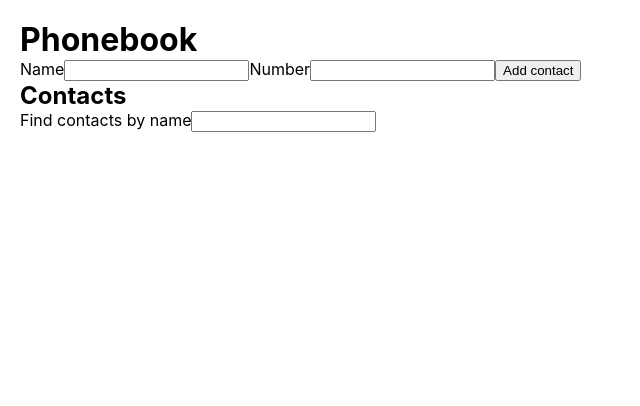
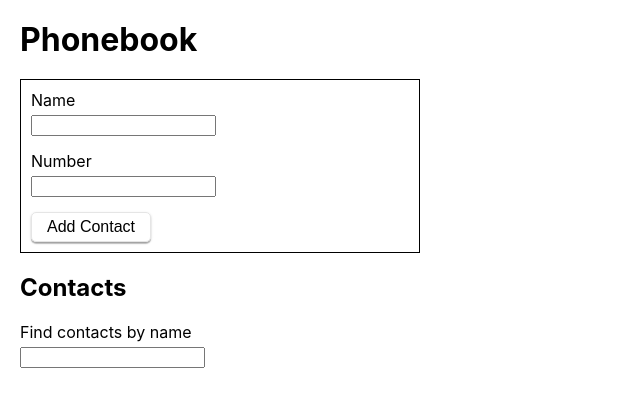
Before and after one commit to AleksandrIvantsov/socks-stock, a React (Create React App) app: page / in a window 1280 px wide. Shown: the top 406 px of the page, without its empty margins (0-640 px from the left). Built offline with nearby package versions, Linux system fonts and the light colour scheme.

Commit message:
Add styles

```diff
--- a/src/components/App.jsx
+++ b/src/components/App.jsx
@@ -1,8 +1,6 @@
 import { nanoid } from 'nanoid';
 import { Component } from 'react';
-import ContactForm from './ContactForm/ContactForm';
-import { ContactList } from './ContactList/ContactList';
-import { Filter } from './Filter/Filter';
+import { ContactForm, ContactList, Filter } from 'components';
 
 class App extends Component {
   state = {
--- a/src/components/ContactForm/ContactForm.jsx
+++ b/src/components/ContactForm/ContactForm.jsx
@@ -1,7 +1,8 @@
 import PropTypes from 'prop-types';
 import { Component } from 'react';
+import { Button, Form, Input, Label } from './ContactForm.styled';
 
-class ContactForm extends Component {
+export class ContactForm extends Component {
   state = {
     name: '',
     number: '',
@@ -25,10 +26,10 @@ class ContactForm extends Component {
 
   render() {
     return (
-      <form onSubmit={this.handleSubmit}>
-        <label htmlFor="name">
+      <Form onSubmit={this.handleSubmit}>
+        <Label htmlFor="name">
           Name
-          <input
+          <Input
             type="text"
             name="name"
             id="name"
@@ -38,10 +39,10 @@ class ContactForm extends Component {
             value={this.state.name}
             onChange={this.handleChange}
           />
-        </label>
-        <label htmlFor="number">
+        </Label>
+        <Label htmlFor="number">
           Number
-          <input
+          <Input
             type="tel"
             name="number"
             id="number"
@@ -51,9 +52,15 @@ class ContactForm extends Component {
             value={this.state.number}
             onChange={this.handleChange}
           />
-        </label>
-        <button type="submit">Add contact</button>
-      </form>
+        </Label>
+        <Button
+          type="submit"
+          onMouseDown={e => (e.target.style.backgroundColor = '#3e7fe9')}
+          onMouseUp={e => (e.target.style.backgroundColor = 'transparent')}
+        >
+          Add contact
+        </Button>
+      </Form>
     );
   }
 }
@@ -61,5 +68,3 @@ class ContactForm extends Component {
 ContactForm.propTypes = {
   onSubmit: PropTypes.func.isRequired,
 };
-
-export default ContactForm;
--- /dev/null
+++ b/src/components/ContactForm/ContactForm.styled.js
@@ -0,0 +1,29 @@
+import styled from '@emotion/styled';
+
+export const Button = styled.button`
+  font-size: 16px;
+  text-transform: capitalize;
+  padding: 5px 15px;
+  margin-right: 10px;
+  border: 1px solid #e5e5e5;
+  background-color: transparent;
+  box-shadow: 0px 1px 3px rgba(0, 0, 0, 0.12), 0px 1px 1px rgba(0, 0, 0, 0.14),
+    0px 2px 1px rgba(0, 0, 0, 0.2);
+  border-radius: 5px;
+  cursor: pointer;
+`;
+
+export const Label = styled.label`
+  display: block;
+`;
+
+export const Input = styled.input`
+  display: block;
+  margin: 5px 0 15px 0;
+`;
+
+export const Form = styled.form`
+  width: 400px;
+  padding: 10px;
+  border: 1px solid #000;
+`;
--- a/src/components/ContactList/ContactList.jsx
+++ b/src/components/ContactList/ContactList.jsx
@@ -1,4 +1,4 @@
-import { ContactListItem } from 'components/ContactListItem/ContactListItem';
+import { ContactListItem } from 'components';
 import PropTypes from 'prop-types';
 
 export const ContactList = ({ contacts, onDeleteContact }) => {
--- a/src/components/ContactListItem/ContactListItem.jsx
+++ b/src/components/ContactListItem/ContactListItem.jsx
@@ -1,13 +1,22 @@
+import { Button } from 'components/ContactForm/ContactForm.styled';
 import PropTypes from 'prop-types';
+import { Li, Span } from './ContactListItem.styled';
 
 export const ContactListItem = ({ contacts, onDeleteContact }) => {
   return contacts.map(contact => (
-    <li key={contact.id}>
-      {contact.name}: {contact.number}
-      <button type="button" onClick={() => onDeleteContact(contact.id)}>
+    <Li key={contact.id}>
+      <Span>
+        {contact.name}: {contact.number}
+      </Span>
+      <Button
+        type="button"
+        onClick={() => onDeleteContact(contact.id)}
+        onMouseDown={e => (e.target.style.backgroundColor = '#3e7fe9')}
+        onMouseUp={e => (e.target.style.backgroundColor = 'transparent')}
+      >
         Delete
-      </button>
-    </li>
+      </Button>
+    </Li>
   ));
 };
 
--- /dev/null
+++ b/src/components/ContactListItem/ContactListItem.styled.js
@@ -0,0 +1,10 @@
+import styled from '@emotion/styled';
+
+export const Li = styled.li`
+  margin-bottom: 15px;
+  font-size: 20px;
+`;
+
+export const Span = styled.span`
+  margin-right: 20px;
+`;
--- a/src/components/Filter/Filter.jsx
+++ b/src/components/Filter/Filter.jsx
@@ -1,11 +1,12 @@
+import { Input, Label } from 'components/ContactForm/ContactForm.styled';
 import PropTypes from 'prop-types';
 
 export const Filter = ({ value, onChange }) => {
   return (
-    <label htmlFor="search">
+    <Label htmlFor="search">
       Find contacts by name
-      <input type="text" id="search" value={value} onChange={onChange} />
-    </label>
+      <Input type="text" id="search" value={value} onChange={onChange} />
+    </Label>
   );
 };
 
--- /dev/null
+++ b/src/components/index.js
@@ -0,0 +1,4 @@
+export { ContactForm } from './ContactForm/ContactForm';
+export { ContactList } from './ContactList/ContactList';
+export { ContactListItem } from './ContactListItem/ContactListItem';
+export { Filter } from './Filter/Filter';
--- a/src/index.css
+++ b/src/index.css
@@ -8,7 +8,7 @@
 
 body {
   margin: 0;
-  padding: 20px;
+  padding: 0 20px;
   font-family: -apple-system, BlinkMacSystemFont, 'Segoe UI', 'Roboto', 'Oxygen',
     'Ubuntu', 'Cantarell', 'Fira Sans', 'Droid Sans', 'Helvetica Neue',
     sans-serif;
@@ -30,13 +30,7 @@ h5,
 h6,
 p {
   margin: 0;
-}
-
-ul,
-ol {
-  margin: 0;
-  padding: 0;
-  list-style: none;
+  padding: 20px 0;
 }
 
 img {
```
